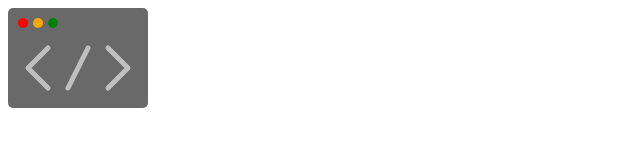
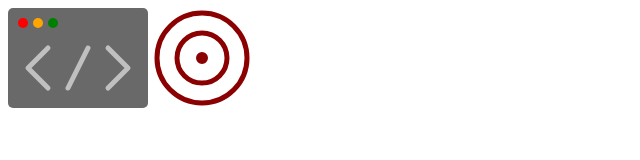
Before and after one commit to pranisa-sitt/SVG-Lesson, a plain HTML site: page index.html in a window 1280 px wide. Shown: the whole page, without its empty margins (0-640 px from the left). Drawn offline with Linux system fonts and the light colour scheme.

Commit message:
SVG created on html, svg file

```diff
--- a/index.html
+++ b/index.html
@@ -5,10 +5,11 @@
   <meta http-equiv="X-UA-Compatible" content="IE=edge">
   <meta name="viewport" content="width=device-width, initial-scale=1.0">
   <title>SVG</title>
+  <link rel="stylesheet" href="style/reset.css">
+  <link rel="stylesheet" href="style/style.css">
 </head>
 <body>
   <div class="container">
-  <div class="card-1">
   <svg width="140" height="100" viewbox="0 0 140 100" xmlns="http://www.w3.org/2000/svg">
     <rect x="0" y="0" rx="5" ry="5" width="140" height="100" fill="dimgrey"></rect>
     <circle cx="15" cy="15" r="5" fill="red"></circle>
@@ -21,8 +22,9 @@
     <polyline points="100,40 120,60 100,80" stroke="silver" stroke-width="5" stroke-linecap="round" fill="none"
       stroke-linejoin="round"></polyline>
   </svg>
-  </div>
-  <div class="card-2">
+  <svg class="icon-target">
+    <use xlink:href="image/target.svg#target"></use>
+  </svg>
 </div>
 </body>
 </html>
--- /dev/null
+++ b/style/reset.css
@@ -0,0 +1,3 @@
+body {
+  display: flex;
+}
--- /dev/null
+++ b/style/style.css
@@ -0,0 +1,4 @@
+.icon-target {
+ width: 100px;
+ height: 100px;
+}
```
Also changed, not shown: image/target.svg (added). Lines whose indentation alone changed are shown as unchanged.
